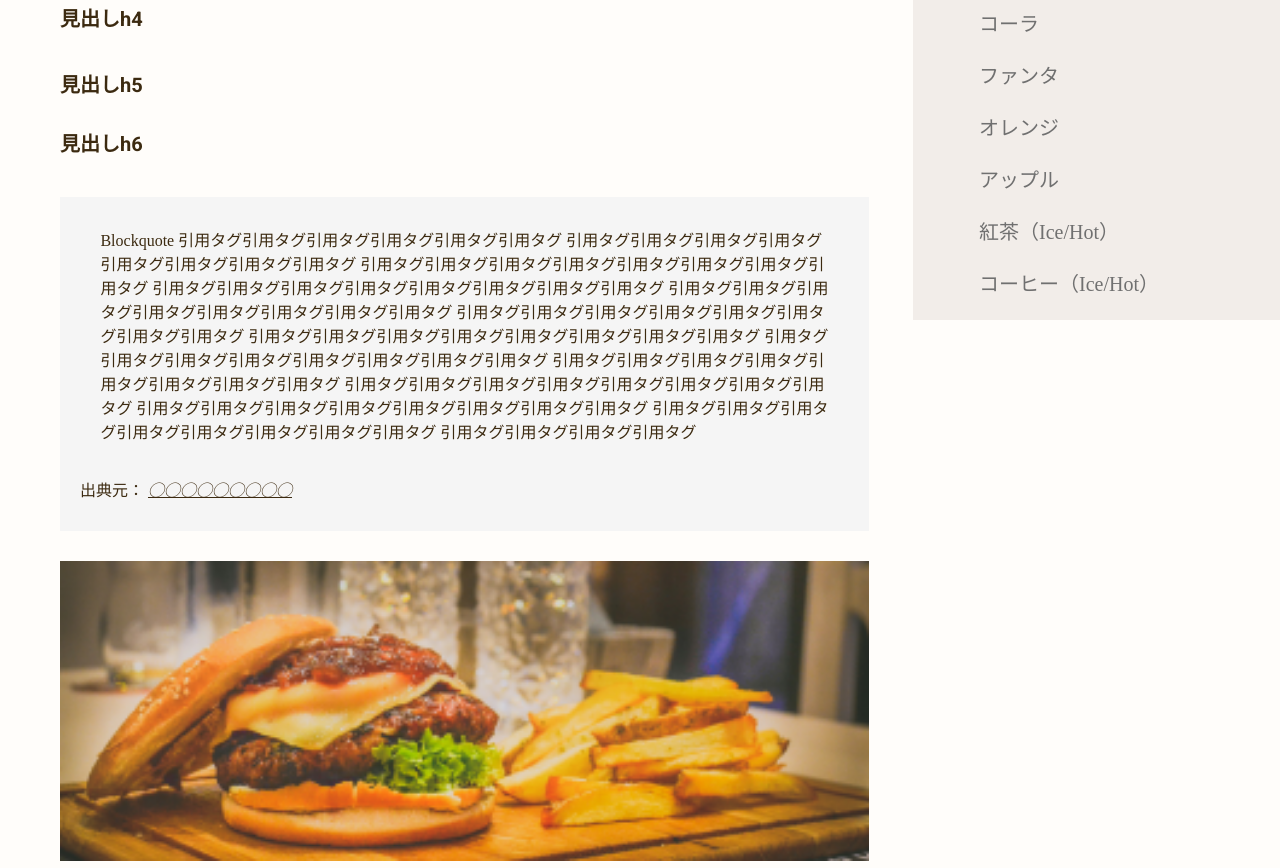
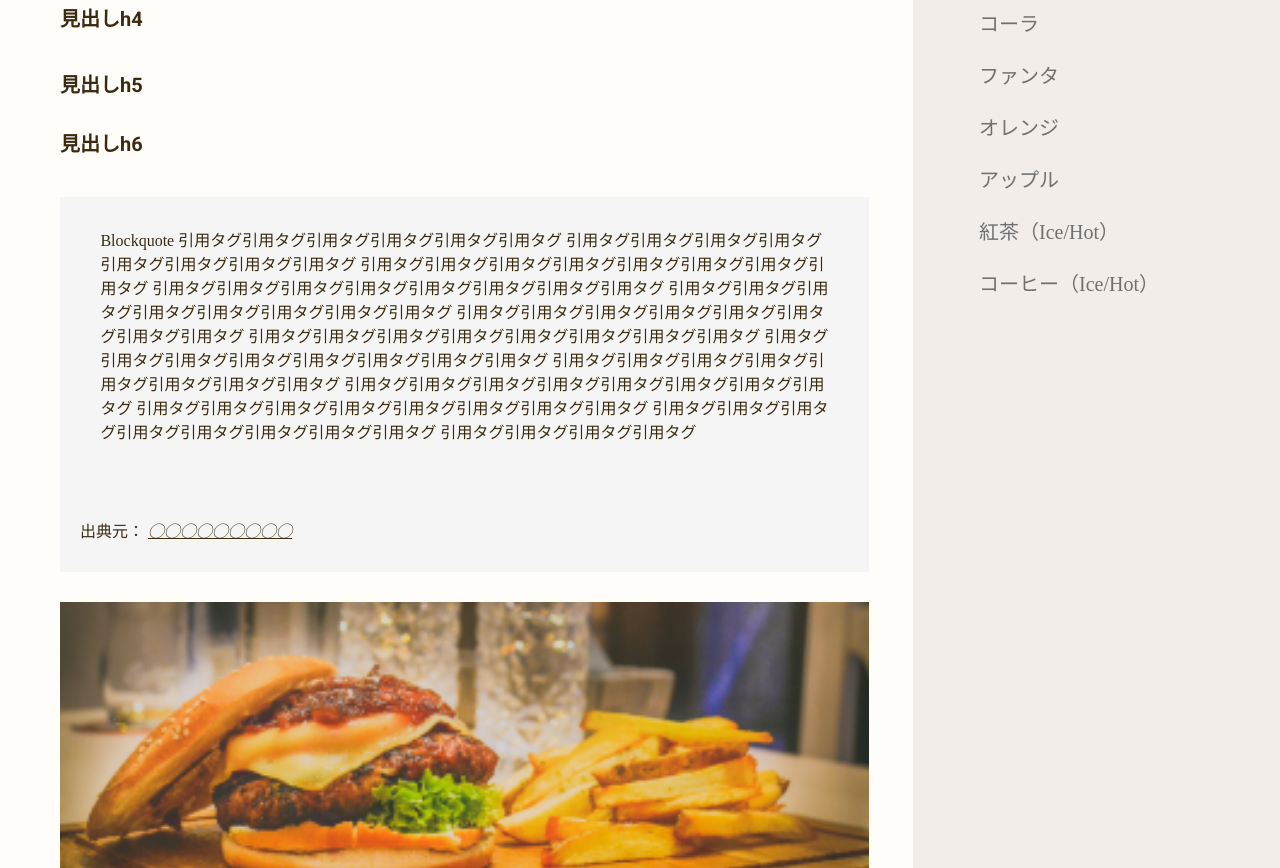
Before and after one commit to Megumi912/Hamburger-site, a plain HTML site: page single.html in a window 1280 px wide. Shown: the part 1038-1906 px from the top of the page. Drawn offline with nearby package versions, Linux system fonts and the light colour scheme; some packages are replaced by stand-ins of ours.

Commit message:
微調整

```diff
--- a/scss/foundation/_base.scss
+++ b/scss/foundation/_base.scss
@@ -3,7 +3,6 @@ html {
     font-size: 100%;
     margin: 0;
     padding: 0;
-    height: 100%;
 }
 body {
     font-family: 'm-plus-1m','Roboto', sans-serif;
@@ -13,7 +12,6 @@ body {
     margin-left: auto;
     font-weight: 100;
     background-color: #FFFDFA;
-    height: 100%;
     margin: 0;
 }
 a {
@@ -23,3 +21,6 @@ a {
 li {
     list-style: none;
 }
+.wrapper {
+    position: relative;
+}
--- a/scss/layout/_main.scss
+++ b/scss/layout/_main.scss
@@ -163,7 +163,8 @@ $pc: 1200px;
     p {
         font-family: 'm-plus-1m';
         font-size: 16px;
-        margin-bottom: 34px;
+        padding-bottom: 34px;
+        // margin-bottom: 34px;
     }
     h3 {
         margin-bottom: 31px;
--- a/scss/layout/_sidebar.scss
+++ b/scss/layout/_sidebar.scss
@@ -21,6 +21,7 @@ $pc: 1200px;
     transition: all .6s;
     padding-top: 40px;
     width: 328px;
+    height: 100%;
     z-index: 200;
     top: 0;
     right: -328px;
--- a/single.html
+++ b/single.html
@@ -13,6 +13,7 @@
 </head>
 <body>
 
+    <div class ="wrapper">
         <!-- ヘッダートップ -->
         <header class="l-header">
             <h1><a href="index.html">Hamburger</a></h1>
@@ -248,12 +249,9 @@
             </table>
 
             <button class="c-table__btn">ボタン</button>
-        <p style="font-weight: 700; margin-bottom: 177px;">boldboldboldboldboldboldbold</p>
-
-
+            <p style="font-weight: 700; padding-bottom: 177px;">boldboldboldboldboldboldbold</p>
         </main>
-
-
+    </div>
 
 
         <!-------------- ここからフッター共通 ------------------------------->
```
Also changed, not shown: archive.html (+3 -4 lines), archive_search.html (+3 -3 lines), index.html (+2 -0 lines), page.html (+4 -6 lines), css/style.css, css/style.min.css, scss/style.scss (line endings or trailing spaces), 2 other files. Lines whose indentation alone changed are shown as unchanged.
